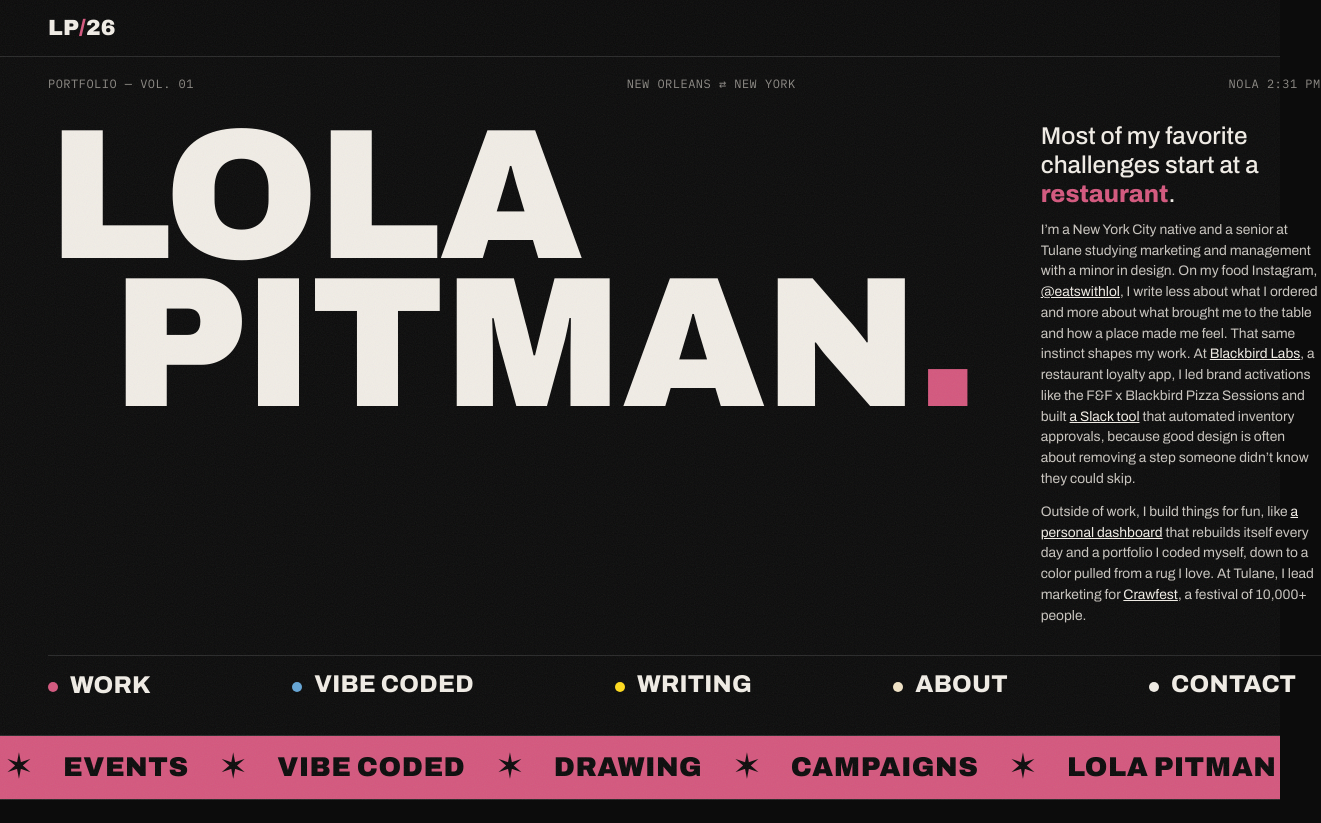
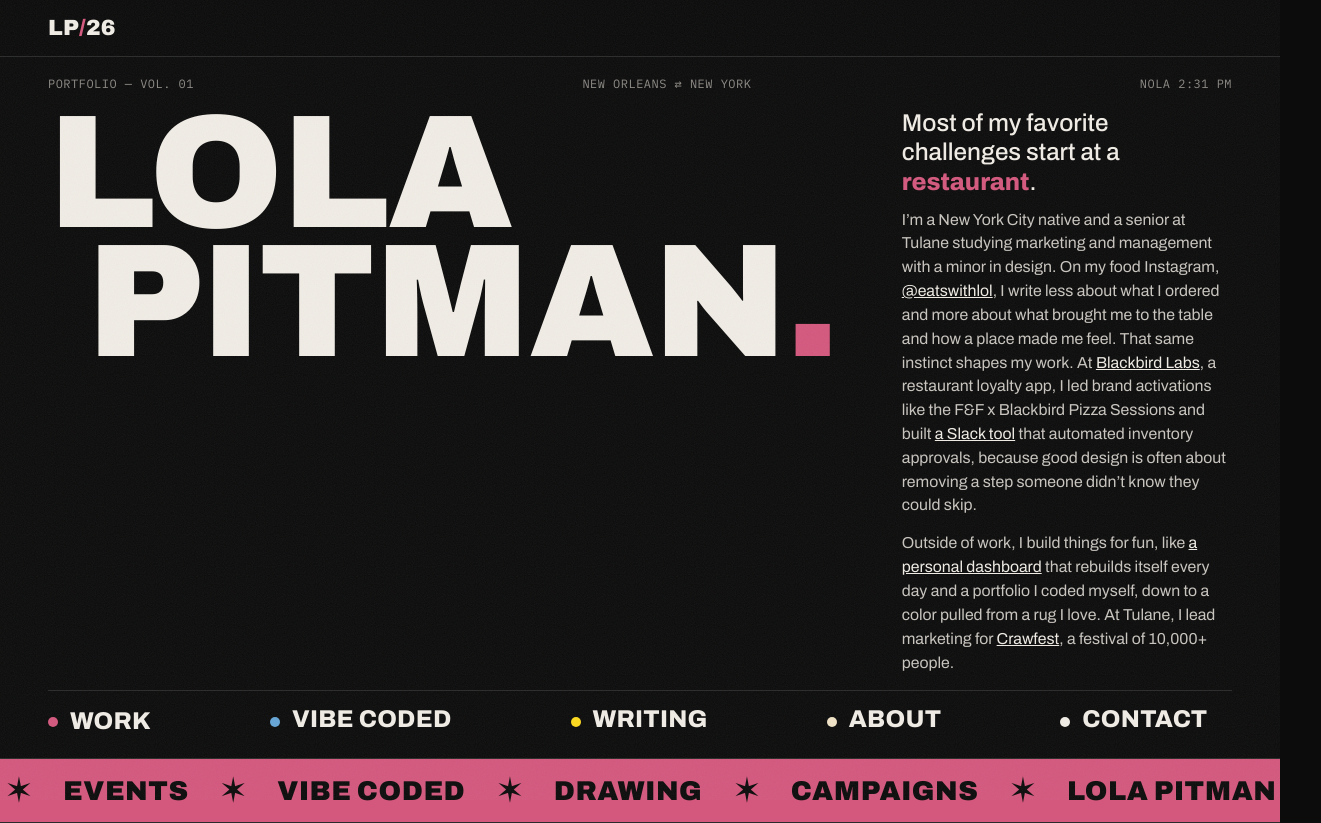
Before and after one commit to lolanashpitman-sudo/Portfolio, a plain HTML site: page index.html in a window 1280 px wide. Shown: the whole page, 1321 px wide, since content can reach past the window. Before the commit the page ends 800 px from the top, so only its background shows below. Drawn offline with Linux system fonts and the light colour scheme.

Commit message:
Add files via upload

```diff
--- a/index.html
+++ b/index.html
@@ -106,9 +106,9 @@ body[data-page="home"] .hero{padding-top:clamp(16px,2.5vw,32px)}
 body[data-page="home"] .hero{display:grid;grid-template-columns:auto minmax(280px,1fr);grid-template-areas:"meta meta" "name bio" "nav nav";column-gap:clamp(32px,5vw,80px)}
 body[data-page="home"] .hero .meta{grid-area:meta}
 body[data-page="home"] .hero h1{grid-area:name;align-self:start}
-body[data-page="home"] .hero h1 .l2{padding-left:clamp(16px,5vw,90px)}
+body[data-page="home"] .hero h1 .l2{padding-left:clamp(12px,3vw,60px)}
 body[data-page="home"] .hero .intro{display:contents}
-body[data-page="home"] .homebio{grid-area:bio;align-self:start;justify-self:end;max-width:clamp(480px,34vw,760px)}
+body[data-page="home"] .homebio{grid-area:bio;align-self:start;justify-self:end;max-width:clamp(560px,48vw,1100px)}
 body[data-page="home"] .homenav{grid-area:nav;flex-direction:row;flex-wrap:nowrap;justify-content:space-between;width:100%;max-width:none;gap:16px;margin-top:clamp(28px,4vw,56px);padding-top:clamp(14px,1.6vw,20px);border-top:1px solid var(--line)}
 body[data-page="home"] .homenav a,body[data-page="home"] .homenav a:first-child{border:0;padding:6px 0}
 body[data-page="home"] .homenav a:hover,body[data-page="home"] .homenav a:focus-visible{transform:translateY(-2px)}
@@ -125,9 +125,9 @@ body[data-page="home"] .homenav b,body[data-page="home"] .homenav .lab{white-spa
 body[data-page="home"] main{min-height:calc(100svh - 57px);display:flex;flex-direction:column}
 body[data-page="home"] .hero{flex:1;min-height:0;width:100%;box-sizing:border-box;padding-top:clamp(12px,2.2vh,28px);padding-bottom:0;grid-template-rows:auto minmax(16px,1fr) auto minmax(16px,1fr) auto minmax(16px,1fr);grid-template-areas:"meta meta" ". ." "name bio" ". ." "nav nav" ". .";align-content:stretch}
 body[data-page="home"] .hero .meta{margin-bottom:0}
-body[data-page="home"] .hero h1{font-size:min(14.5vw,27vh,300px)}
+body[data-page="home"] .hero h1{font-size:min(12.6vw,27vh,300px)}
 body[data-page="home"] .hero .intro .homebio .lead{font-size:clamp(15px,min(1.9vw,3.1vh),36px)}
-body[data-page="home"] .hero .intro .homebio p{font-size:clamp(11.5px,min(1.08vw,1.95vh),20px);line-height:1.5}
+body[data-page="home"] .hero .intro .homebio p{font-size:clamp(13px,min(1.24vw,2.25vh),23px);line-height:1.5}
 body[data-page="home"] .homenav{align-self:center;margin:0;padding-top:clamp(8px,1.4vh,18px)}
 body[data-page="home"] .homenav b{font-size:clamp(15px,min(1.9vw,3.2vh),28px)}
 body[data-page="home"] .homenav a{padding:clamp(2px,.6vh,6px) 0}
```
